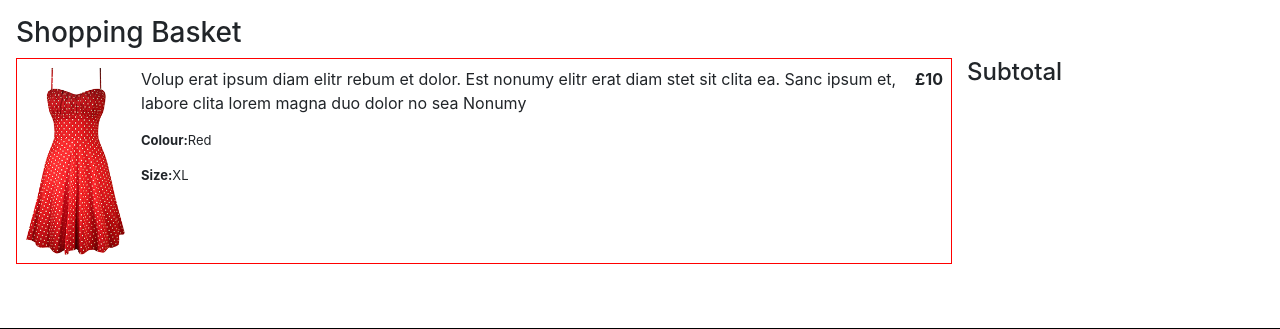
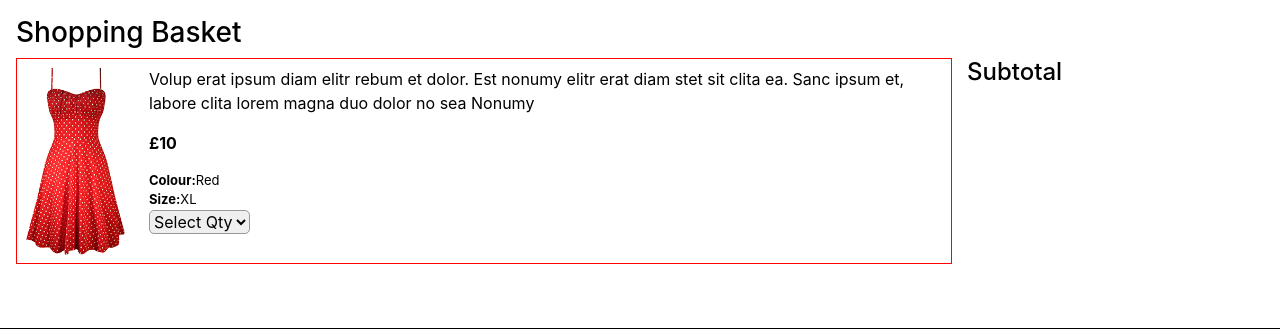
Before and after one commit to Enobaks/Apparel, a PHP site: page /cart.html in a window 1280 px wide. Shown: the part 96-425 px from the top of the page. Run offline with PHP 8.4, Linux system fonts and the light colour scheme; some web fonts are replaced.

Commit message:
improved cart page

```diff
--- a/cart.html
+++ b/cart.html
@@ -84,14 +84,25 @@
         <div class="row items">
             <div class="col-md-9 product-item-wrap p-2">
                 <div class="product-item d-flex justify-content-between">
-                    <img src="./images/women-clothes-img.png" width="100px" class="mr-3" alt="">
+                    <img src="./images/women-clothes-img.png" width="100px" class="mr-4" alt="">
                     <div class="product-description p w-100">
-                        <p>Volup erat ipsum diam elitr rebum et dolor. Est nonumy elitr erat diam stet sit clita ea. Sanc ipsum et, labore clita lorem magna duo dolor no sea Nonumy</p>
-                        <p class="product-color"><b>Colour:</b>Red</p>
-                        <p class="product-size"><b>Size:</b>XL</p>
-                    </div>
-                    <div class="product-price-wrap">
-                        <p class="product-price fw-bold">&pound;10</p>
+                        <p class="text-black">Volup erat ipsum diam elitr rebum et dolor. Est nonumy elitr erat diam stet sit clita ea. Sanc ipsum et, labore clita lorem magna duo dolor no sea Nonumy</p>
+                        <p class="product-price fw-bold text-black">&pound;10</p>
+                        <p class="product-color m-0 text-black"><b>Colour:</b>Red</p>
+                        <p class="product-size m-0 text-black"><b>Size:</b>XL</p>
+                        <select name="quantity" id="quantity" class="qty">
+                            <option value="1">Select Qty</option>
+                            <option value="1">1</option>
+                            <option value="2">2</option>
+                            <option value="3">3</option>
+                            <option value="4">4</option>
+                            <option value="5">5</option>
+                            <option value="6">6</option>
+                            <option value="7">7</option>
+                            <option value="8">8</option>
+                            <option value="9">9</option>
+                            <option value="10">10</option>
+                        </select>
                     </div>
                 </div>
                 <div class="product-item"></div>
@@ -99,6 +110,7 @@
             </div>
             <div class="col-md-3">
                 <h4>Subtotal</h4>
+
             </div>
         </div>
     </div>
--- a/css/index.css
+++ b/css/index.css
@@ -171,11 +171,20 @@
   padding: 0 !important;
 }
 /* Cart Page */
+.cart-wrap {
+  color: #000 !important;
+}
 .product-item-wrap {
   border: 1px solid red;
 }
 .product-color, .product-size {
   font-size: small;
+}
+.qty {
+  outline: none;
+  border: 1px solid #999;
+  border-radius: 5px;
+
 }
 
 @media screen and (min-width: 1000px) {
```
